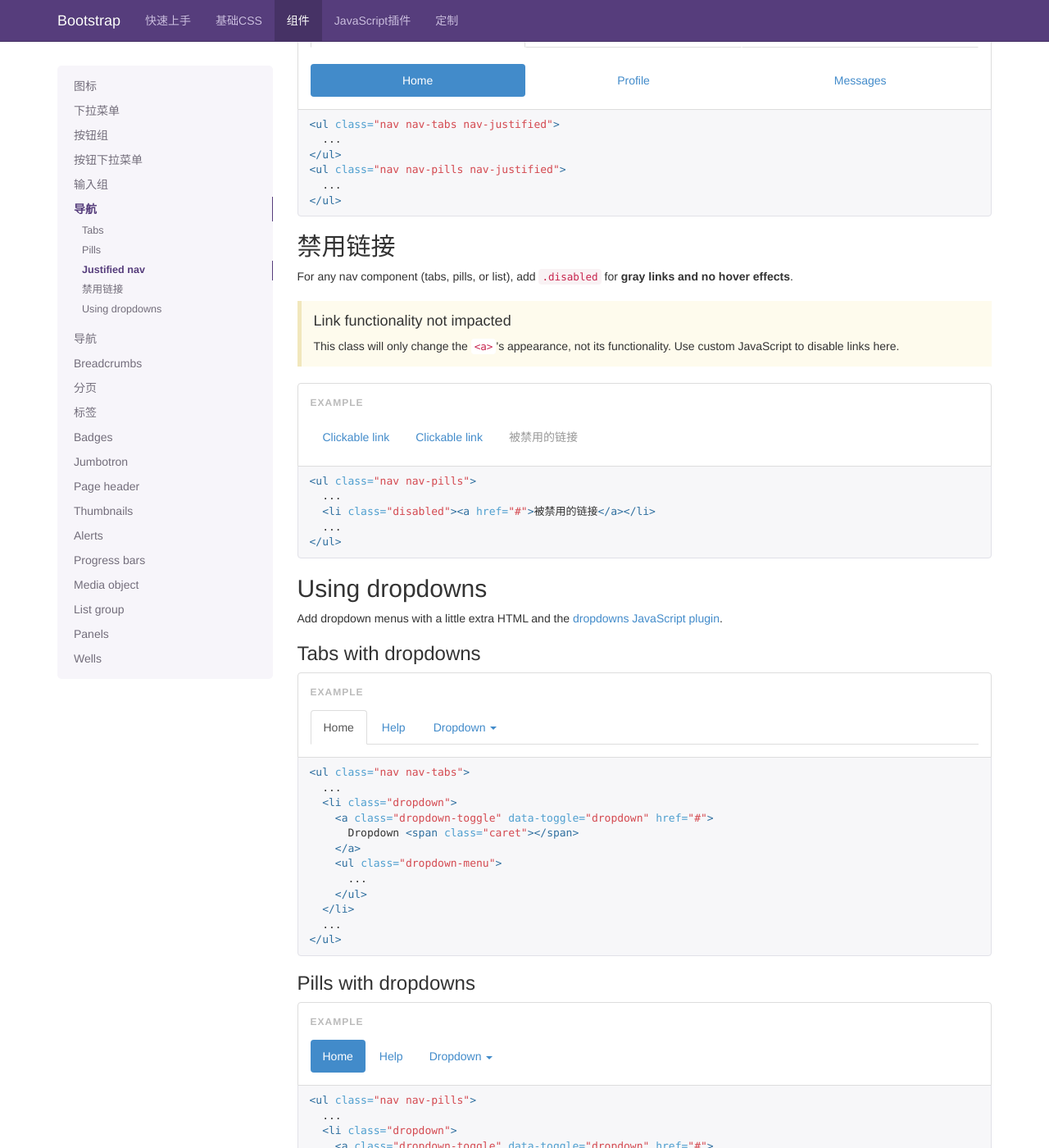
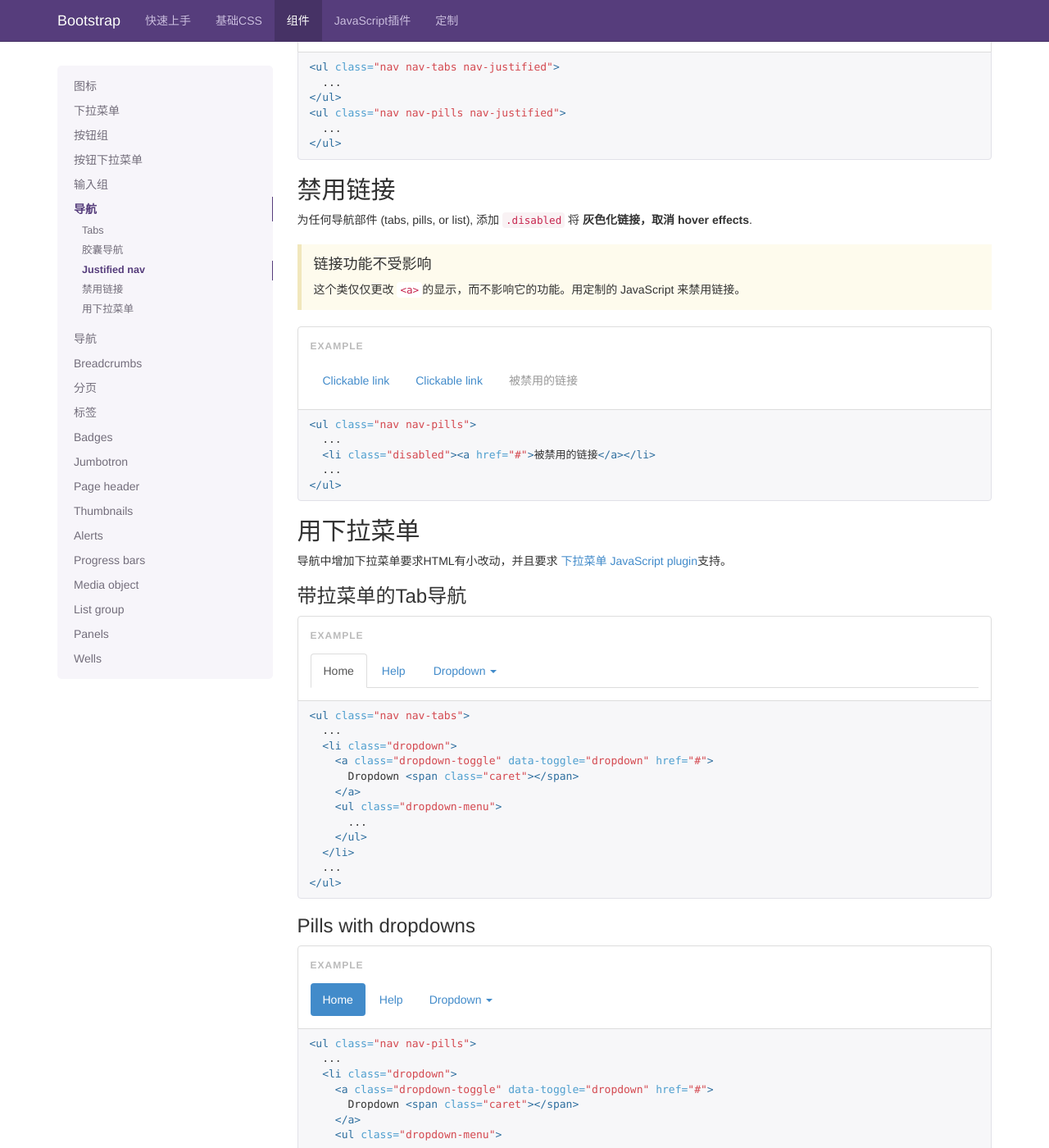
Before and after one commit to adam139/adam139.github.io, a Jekyll site: the page built from components.html, in a window 1280 px wide and 1400 px high, scrolled down 16650 px. Shown: the whole window at 82% size. Built offline with Jekyll 4.4.1, drawn with Linux system fonts in a browser that asks for light colours; Markdown is read by kramdown in place of the engine named in the settings; comment, search, counter and statistics services are not loaded; some of the changed text lies outside the part shown.

Commit message:
update component charpter

```diff
--- a/_includes/nav-components.html
+++ b/_includes/nav-components.html
@@ -30,7 +30,7 @@
   <a href="#btn-dropdowns">按钮下拉菜单</a>
   <ul class="nav">
     <li><a href="#btn-dropdowns-single">单按钮下拉菜单</a></li>
-    <li><a href="#btn-dropdowns-split">Split button dropdowns</a></li>
+    <li><a href="#btn-dropdowns-split">分离按钮下拉菜单</a></li>
     <li><a href="#btn-dropdowns-sizing">大小</a></li>
     <li><a href="#btn-dropdowns-dropup">上弹变化</a></li>
   </ul>
@@ -42,18 +42,18 @@
     <li><a href="#input-groups-sizing">大小</a></li>
     <li><a href="#input-groups-checkboxes-radios">Checkbox and radios addons</a></li>
     <li><a href="#input-groups-buttons">按钮插件</a></li>
-    <li><a href="#input-groups-buttons-dropdowns">Buttons with dropdowns</a></li>
-    <li><a href="#input-groups-buttons-segmented">Segmented buttons</a></li>
+    <li><a href="#input-groups-buttons-dropdowns">带下拉菜单的按钮</a></li>
+    <li><a href="#input-groups-buttons-segmented">分段按钮</a></li>
   </ul>
 </li>
 <li>
   <a href="#nav">导航</a>
   <ul class="nav">
     <li><a href="#nav-tabs">Tabs</a></li>
-    <li><a href="#nav-pills">Pills</a></li>
+    <li><a href="#nav-pills">胶囊导航</a></li>
     <li><a href="#nav-justified">Justified nav</a></li>
     <li><a href="#nav-disabled-links">禁用链接</a></li>
-    <li><a href="#nav-dropdowns">Using dropdowns</a></li>
+    <li><a href="#nav-dropdowns">用下拉菜单</a></li>
   </ul>
 </li>
 <li>
--- a/components.html
+++ b/components.html
@@ -552,8 +552,8 @@
     <p>使得一组按钮伸缩到同样大小，并扩展到父容器的整个宽度。</p>
 
     <div class="bs-callout bs-callout-warning">
-      <h4>Element-specific usage</h4>
-      <p>This only works with <code>&lt;a&gt;</code> elements as the <code>&lt;button&gt;</code> doesn't pick up these styles.</p>
+      <h4>部件特别的应用</h4>
+      <p>这个仅仅在 <code>&lt;a&gt;</code> 部件里面有效，在 <code>&lt;button&gt;</code> 里面不能应用这些样式。</p>
     </div>
 
     <div class="bs-example">
@@ -666,8 +666,8 @@
 </div>
 {% endhighlight %}
 
-    <h3 id="btn-dropdowns-split">Split button dropdowns</h3>
-    <p>Similarly, create split button dropdowns with the same markup changes, only with a separate button.</p>
+    <h3 id="btn-dropdowns-split">分离按钮下拉菜单</h3>
+    <p>类似的，可以创建按钮分离的下拉菜单。</p>
     <div class="bs-example">
       <div class="btn-group">
         <button type="button" class="btn btn-default">缺省按钮</button>
@@ -957,7 +957,7 @@
 
 
     <h2 id="input-groups-sizing">大小</h2>
-    <p>添加相关的表单大小类到<code>.input-group</code> 本身， and contents within will automatically resize—no need for repeating the form control size classes on each element.</p>
+    <p>添加相关的表单大小类到<code>.input-group</code> 本身， 里面的内容将自的调整大小，不需要在每个部件上重复应用表单控制大小类。</p>
     <form class="bs-example bs-example-form" role="form">
       <div class="input-group input-group-lg">
         <span class="input-group-addon">@</span>
@@ -1037,7 +1037,7 @@
 
 
     <h2 id="input-groups-buttons">按钮控件</h2>
-    <p>Buttons in input groups are a bit different and require one extra level of nesting. Instead of <code>.input-group-addon</code>, you'll need to use <code>.input-group-btn</code> to wrap the buttons. This is required due to default browser styles that cannot be overridden.</p>
+    <p>按钮在输入组中有点不同，要求一个额外的嵌套。代替 <code>.input-group-addon</code>, 将需要用 <code>.input-group-btn</code> 包装这些按钮。</p>
     <form class="bs-example bs-example-form">
       <div class="row">
         <div class="col-lg-6">
@@ -1079,7 +1079,7 @@
 </div><!-- /.row -->
 {% endhighlight %}
 
-    <h2 id="input-groups-buttons-dropdowns">Buttons with dropdowns</h2>
+    <h2 id="input-groups-buttons-dropdowns">带下拉菜单的按钮</h2>
     <p></p>
     <form class="bs-example bs-example-form" role="form">
       <div class="row">
@@ -1220,7 +1220,7 @@
       <h1 id="nav">导航</h1>
     </div>
 
-    <p class="lead">Navs available in Bootstrap have shared markup, starting with the base <code>.nav</code> class, as well as shared states. Swap modifier classes to switch between each style.</p>
+    <p class="lead">导航用基类 <code>.nav</code> 开始，后面跟决定导航样式的修改者类，看下面例子。<p>
 
     <h2 id="nav-tabs">Tabs</h2>
     <p>注意 <code>.nav-tabs</code> 类要求和 <code>.nav</code> 基类组合使用。</p>
@@ -1239,12 +1239,12 @@
 </ul>
 {% endhighlight %}
     <div class="bs-callout bs-callout-info">
-      <h4>Requires JavaScript tabs plugin</h4>
-      <p>For tabs with tabbable areas, you must use the <a href="../javascript/#tabs">tabs JavaScript plugin</a>.</p>
-    </div>
-
-    <h2 id="nav-pills">Pills</h2>
-    <p>Take that same HTML, but use <code>.nav-pills</code> instead:</p>
+      <h4>要求 JavaScript tabs 插件</h4>
+      <p>必须调用 <a href="../javascript/#tabs">tabs JavaScript plugin</a>.</p>
+    </div>
+
+    <h2 id="nav-pills">胶囊导航</h2>
+    <p>和 tab导航同样的HTML,样式修改者类用<code>.nav-pills</code> 代替：</p>
     <div class="bs-example">
       <ul class="nav nav-pills">
         <li class="active"><a href="#">Home</a></li>
@@ -1259,7 +1259,7 @@
   <li><a href="#">Messages</a></li>
 </ul>
 {% endhighlight %}
-    <p>Pills are also vertically stackable. Just add <code>.nav-stacked</code>.</p>
+    <p>胶囊导航也能竖直方向排列，增加一个<code>.nav-stacked</code>即可。</p>
     <div class="bs-example">
       <ul class="nav nav-pills nav-stacked" style="max-width: 300px;">
         <li class="active"><a href="#">Home</a></li>
@@ -1304,11 +1304,11 @@
 
 
     <h2 id="nav-disabled-links">禁用链接</h2>
-    <p>For any nav component (tabs, pills, or list), add <code>.disabled</code> for <strong>gray links and no hover effects</strong>.</p>
+    <p>为任何导航部件 (tabs, pills, or list), 添加 <code>.disabled</code> 将 <strong>灰色化链接，取消 hover effects</strong>.</p>
 
     <div class="bs-callout bs-callout-warning">
-      <h4>Link functionality not impacted</h4>
-      <p>This class will only change the <code>&lt;a&gt;</code>'s appearance, not its functionality. Use custom JavaScript to disable links here.</p>
+      <h4>链接功能不受影响</h4>
+      <p>这个类仅仅更改 <code>&lt;a&gt;</code>的显示，而不影响它的功能。用定制的 JavaScript 来禁用链接。</p>
     </div>
 
     <div class="bs-example">
@@ -1327,10 +1327,10 @@
 {% endhighlight %}
 
 
-    <h2 id="nav-dropdowns">Using dropdowns</h2>
-    <p>Add dropdown menus with a little extra HTML and the <a href="../javascript/#dropdowns">dropdowns JavaScript plugin</a>.</p>
-
-    <h3>Tabs with dropdowns</h3>
+    <h2 id="nav-dropdowns">用下拉菜单</h2>
+    <p>导航中增加下拉菜单要求HTML有小改动，并且要求 <a href="../javascript/#dropdowns">下拉菜单 JavaScript plugin</a>支持。</p>
+
+    <h3>带拉菜单的Tab导航</h3>
     <div class="bs-example">
   <ul class="nav nav-tabs">
     <li class="active"><a href="#">Home</a></li>
--- a/customize.html
+++ b/customize.html
@@ -886,7 +886,7 @@
         <label>@nav-open-caret-border-color</label>
         <input type="text" class="form-control" placeholder="#fff" data-var="@nav-open-caret-border-color">
 
-        <h4>Pills</h4>
+        <h4>胶囊导航</h4>
         <label>@nav-pills-active-link-hover-color</label>
         <input type="text" class="form-control" placeholder="@fff" data-var="@nav-pills-active-link-hover-color">
         <label>@nav-pills-active-link-hover-bg</label>
```
Also changed, not shown: other parts of components.html (+5 -5 lines).
